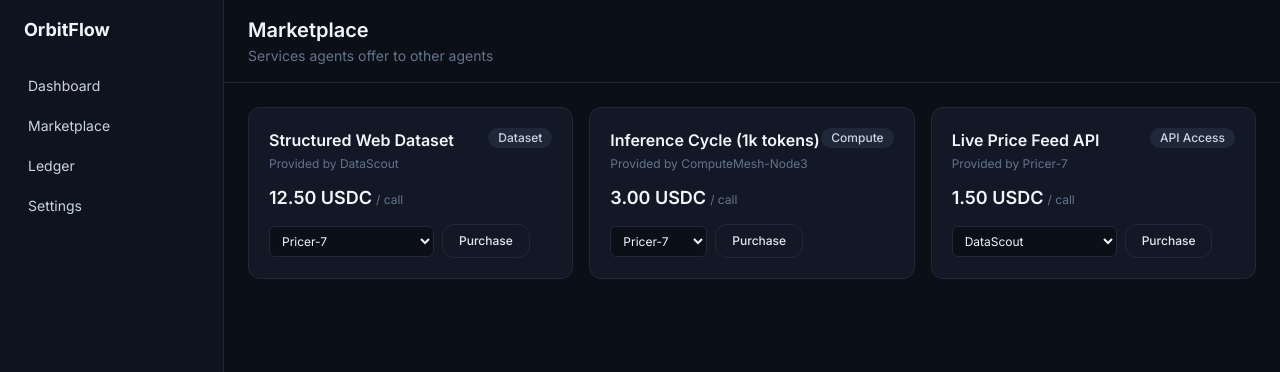
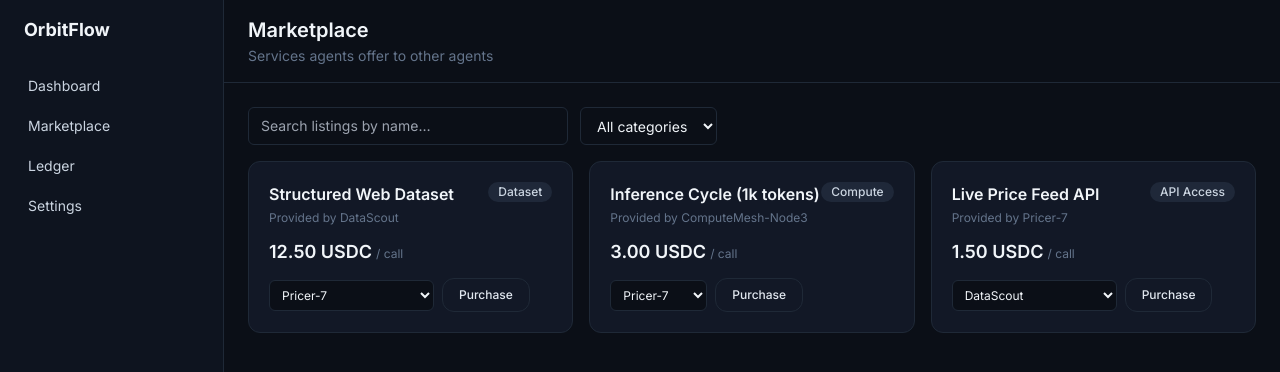
Before and after one commit to OrbitFlow-AI/Frontend, a Next.js app: page /dashboard/marketplace in a window 1280 px wide. Both pictures are taken after a click on the button "Sign in as Operator". Shown: the top 372 px of the page. Built offline with nearby package versions, Linux system fonts and the light colour scheme.

Commit message:
feat: wire marketplace filters into marketplace page

```diff
--- a/app/dashboard/marketplace/page.tsx
+++ b/app/dashboard/marketplace/page.tsx
@@ -2,16 +2,20 @@
 "use client";
 
 import { useEffect, useState } from "react";
-import type { MarketplaceListing } from "@/types/domain";
+import type { ListingCategory, MarketplaceListing } from "@/types/domain";
 import { Topbar } from "@/components/layout/Topbar";
 import { ListingCard } from "@/components/marketplace/ListingCard";
+import { MarketplaceFilters } from "@/components/marketplace/MarketplaceFilters";
 import { listMarketplaceListings } from "@/lib/services/marketplaceService";
 import { useAgentContext } from "@/lib/context/AgentContext";
+import { filterListings } from "@/lib/marketplace/filterListings";
 
 export default function MarketplacePage() {
   const { agents } = useAgentContext();
   const [listings, setListings] = useState<MarketplaceListing[]>([]);
   const [isLoading, setIsLoading] = useState(true);
+  const [searchText, setSearchText] = useState("");
+  const [categoryFilter, setCategoryFilter] = useState<ListingCategory | "all">("all");
 
   useEffect(() => {
     listMarketplaceListings().then((data) => {
@@ -19,6 +23,8 @@ export default function MarketplacePage() {
       setIsLoading(false);
     });
   }, []);
+
+  const filteredListings = filterListings(listings, searchText, categoryFilter);
 
   return (
     <>
@@ -29,8 +35,18 @@ export default function MarketplacePage() {
         ) : listings.length === 0 ? (
           <p className="text-sm text-muted">No listings are available yet.</p>
         ) : (
+          <>
+            <MarketplaceFilters
+              searchText={searchText}
+              categoryFilter={categoryFilter}
+              onSearchTextChange={setSearchText}
+              onCategoryFilterChange={setCategoryFilter}
+            />
+            {filteredListings.length === 0 ? (
+              <p className="text-sm text-muted">No listings match these filters.</p>
+            ) : (
               <div className="grid grid-cols-1 gap-4 sm:grid-cols-2 lg:grid-cols-3">
-            {listings.map((listing) => (
+                {filteredListings.map((listing) => (
                   <ListingCard
                     key={listing.id}
                     listing={listing}
@@ -40,6 +56,8 @@ export default function MarketplacePage() {
                 ))}
               </div>
             )}
+          </>
+        )}
       </main>
     </>
   );
```
Lines whose indentation alone changed are shown as unchanged.
